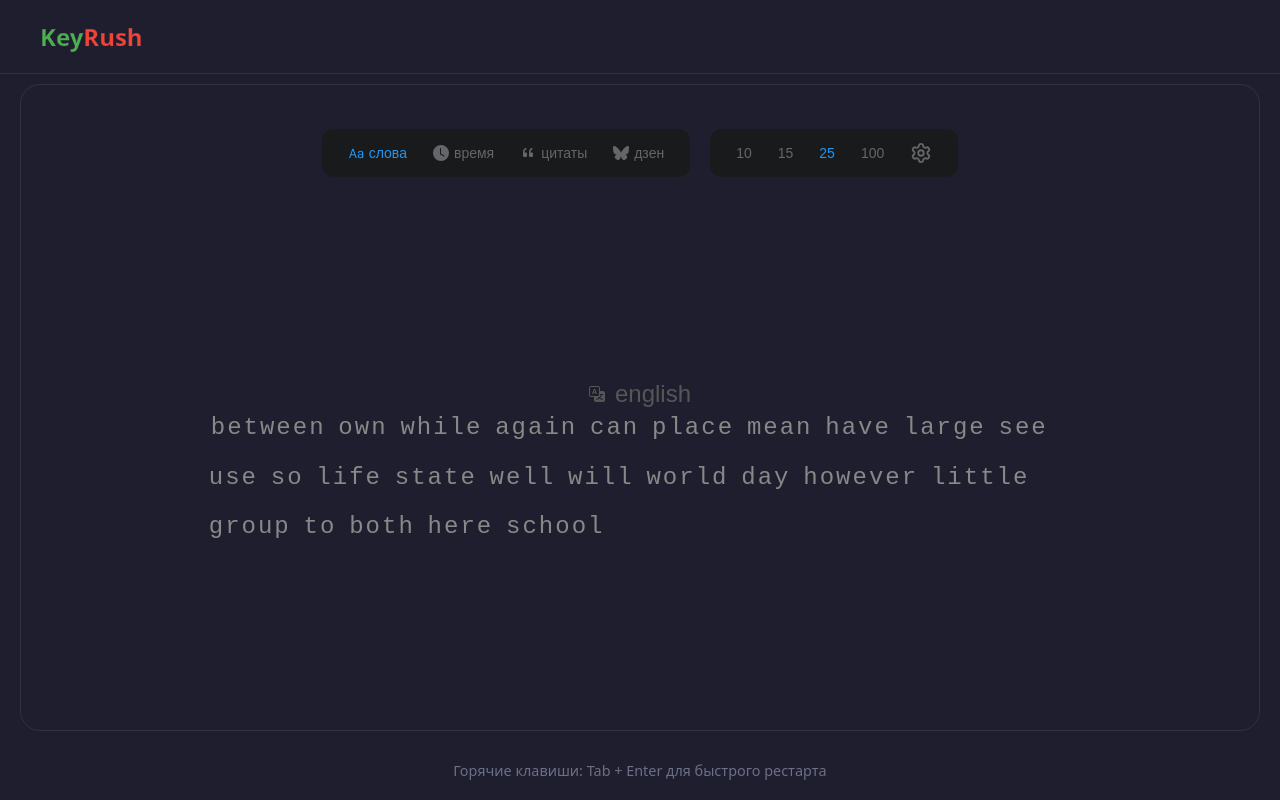
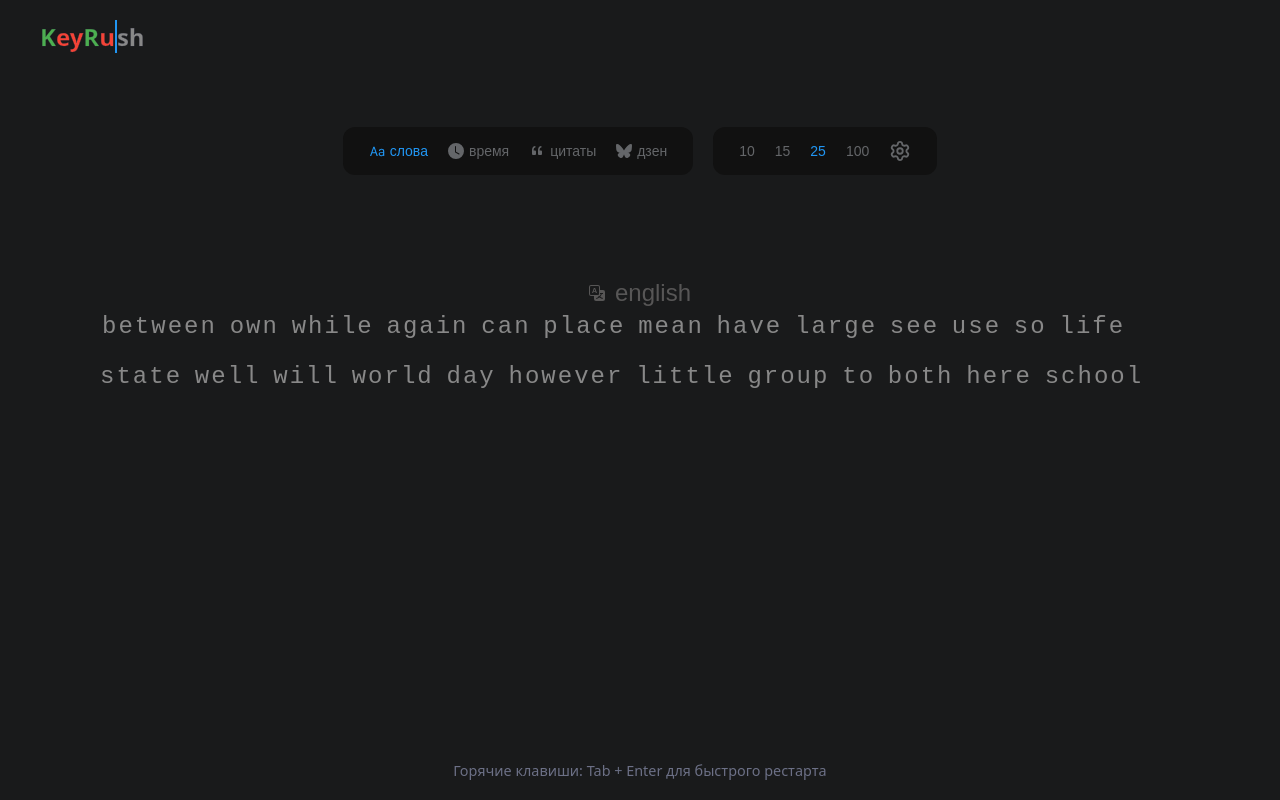
Before and after one commit to Glebess/KeyRush, a React (Vite) app: page / in a window 1280 px wide. Built offline with nearby package versions, Linux system fonts and the light colour scheme.

Commit message:
style(global.css): change color palette site

```diff
--- a/src/app/styles/global.css
+++ b/src/app/styles/global.css
@@ -1,6 +1,6 @@
 :root {
   /* Базовые цвета сайта */
-  --bg-main: #1e1e2e;
+  --bg-main: #191a1b;
   --bg-secondary: #181825;
   --border-color: #313244;
 
--- a/src/features/change-mode/ui/ModeSelectorKeyboardTrainer.module.css
+++ b/src/features/change-mode/ui/ModeSelectorKeyboardTrainer.module.css
@@ -10,14 +10,16 @@
 }
 .group {
   display: flex;
-  align-items: center;
-  gap: 6px;
+  align-items: flex-start;
   border-radius: 12px;
   padding: 8px 16px;
   transition: 0.5s ease;
-  background-color: var(--modal-bg-main);
+  background-color: var(--modal-br);
 }
-
+.group:nth-child(1) {
+  align-items: flex-start;
+  position: static;
+}
 .btn {
   display: inline-flex;
   align-items: center;
--- a/src/pages/trainer/ui/ChangeLanguageTypingModal/ChangeLanguageTypingModal.module.css
+++ b/src/pages/trainer/ui/ChangeLanguageTypingModal/ChangeLanguageTypingModal.module.css
@@ -18,7 +18,6 @@
   flex-direction: column;
   background-color: var(--modal-bg-main);
   min-width: 500px;
-
   overflow: hidden;
   max-width: 500px;
   border-radius: 20px;
--- a/src/pages/trainer/ui/TrainerPage.module.css
+++ b/src/pages/trainer/ui/TrainerPage.module.css
@@ -5,7 +5,6 @@
   flex-direction: column;
   justify-content: center;
   align-items: center;
-  gap: 32px;
 }
 .topBar {
   width: 100%;
@@ -18,7 +17,7 @@
   flex: 1;
   width: 100%;
   display: flex;
-  justify-content: center;
+  margin-top: 12vh;
   align-items: center;
   flex-direction: column;
 }
--- a/src/shared/ui/MainLayout.module.css
+++ b/src/shared/ui/MainLayout.module.css
@@ -14,7 +14,6 @@
   padding: 20px 40px;
   display: flex;
   justify-content: space-between;
-  border-bottom: 1px solid var(--border-color, #313244);
 }
 
 .logo {
@@ -22,13 +21,24 @@
   font-weight: bold;
   user-select: none;
   -webkit-text-stroke: 0.25px var(--border-color);
+  display: flex;
 }
 
-.logoCorrect {
+.logo span:nth-child(odd) {
   color: var(--color-correct, #4caf50);
 }
-.logoIncorrect {
+.logo span:nth-child(even) {
   color: var(--color-incorrect, #f44336);
+}
+.logo span:last-child {
+  color: #888;
+}
+.line {
+  border: 1px solid #2196f3;
+  animation: blink;
+  animation-duration: 2s;
+  animation-iteration-count: infinite;
+  transition: 0.3s ease;
 }
 
 .main {
@@ -38,7 +48,7 @@
   justify-content: center;
   align-items: center;
   padding: 20px;
-  border: 1px solid var(--border-color);
+
   box-sizing: border-box;
   margin: 10px 20px;
   border-radius: 20px;
--- a/src/shared/ui/MainLayout.tsx
+++ b/src/shared/ui/MainLayout.tsx
@@ -4,14 +4,17 @@ import styles from "./MainLayout.module.css";
 interface MainLayoutProps {
   children: React.ReactNode;
 }
-
 export const MainLayout = ({ children }: MainLayoutProps) => {
   return (
     <div className={styles.layout}>
       <header className={styles.header}>
         <div className={styles.logo}>
-          <span className={styles.logoCorrect}>Key</span>
-          <span className={styles.logoIncorrect}>Rush</span>
+          <span>K</span>
+          <span>ey</span>
+          <span>R</span>
+          <span>u</span>
+          <div className={styles.line}></div>
+          <span>sh</span>
         </div>
       </header>
 
--- a/src/widgets/typing-box/ui/TypingBox.module.css
+++ b/src/widgets/typing-box/ui/TypingBox.module.css
@@ -3,7 +3,7 @@
   flex-direction: column;
   align-items: center;
   justify-content: center;
-  max-width: 80%;
+  position: static;
 }
 .box {
   font-family: monospace;
--- a/src/widgets/typing-box/ui/Word/Word.tsx
+++ b/src/widgets/typing-box/ui/Word/Word.tsx
@@ -26,7 +26,6 @@ export const Word = memo(
     let wordClass = styles.word;
 
     if (isActive) {
-      wordClass += ` ${styles.active}`;
       if (hasError) wordClass += ` ${styles.hasError}`;
     } else if (isIncorrect) {
       wordClass += ` ${styles.wordIncorrect}`;
```
